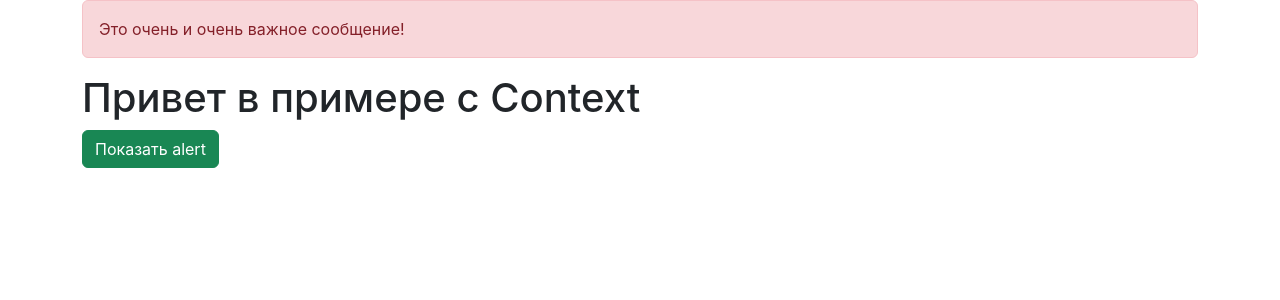
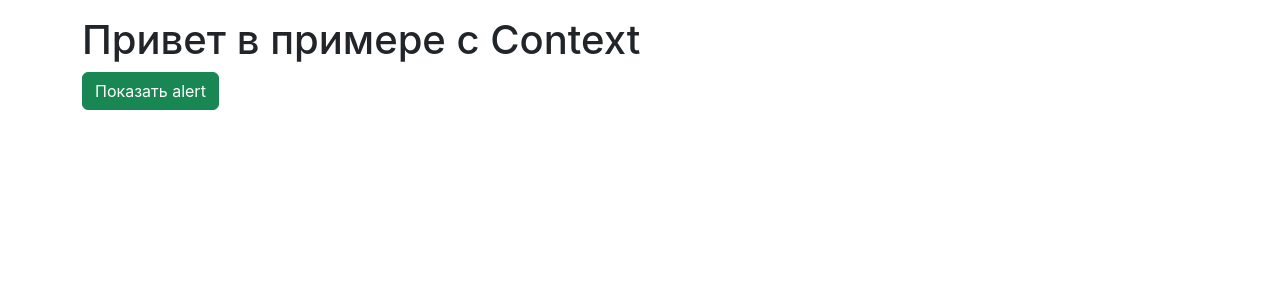
Before and after one commit to ivan-ust402/react-hooks-VM, a React (Create React App) app: page / in a window 1280 px wide. Shown: the top 300 px of the page. Built offline with nearby package versions, Linux system fonts and the light colour scheme; the HTML template or start-up script is replaced by a standard one.

Commit message:
Added useContext hook

```diff
--- a/src/examples/useContextAlert.js
+++ b/src/examples/useContextAlert.js
@@ -1,6 +1,10 @@
-import React from "react";
+import React, {useContext} from "react";
+import { AlertContext } from "./useContextComponent";
 
 export default function Alert() {
+    const alert = useContext(AlertContext)
+
+    if(!alert) return null
     return (
         <div className="alert alert-danger">
             Это очень и очень важное сообщение!
--- a/src/examples/useContextComponent.js
+++ b/src/examples/useContextComponent.js
@@ -1,13 +1,21 @@
-import React from "react";
+import React, {useState} from "react";
 import Alert from "./useContextAlert";
 import Main from "./useContextMain";
 
+export const AlertContext = React.createContext()
+
 function UseContextComponent() {
+    const [alert, setAlert] = useState(false)
+
+    const toggleAlert = () => setAlert(prev => !prev)
+
     return (
-        <div className="container">
-        <Alert />
-        <Main />
-    </div>
+        <AlertContext.Provider value={alert}>
+            <div className="container pt-3">
+                <Alert />
+                <Main toggle={toggleAlert}/>
+            </div>
+        </AlertContext.Provider>
     )
 }
 
--- a/src/examples/useContextMain.js
+++ b/src/examples/useContextMain.js
@@ -1,10 +1,10 @@
 import React from "react"
 
-export default function Main() {
+export default function Main({toggle}) {
     return (
         <>
             <h1>Привет в примере с Context</h1>
-            <button className="btn btn-success">Показать alert</button>
+            <button className="btn btn-success" onClick={toggle}>Показать alert</button>
         </>
     )
 }
```
